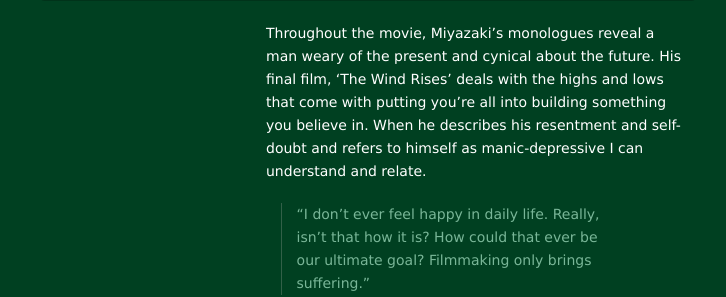
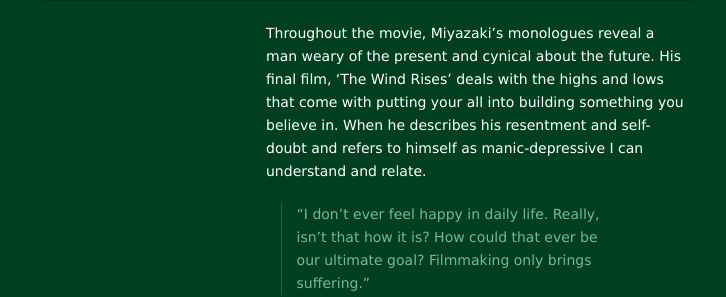
Before and after one commit to pketh/pketh.github.io, a Jekyll site: the page built from _posts/2015-01-11-ghibli-miyazaki.md, in a window 1280 px wide and 900 px high, scrolled down 1928 px. Shown: the part 235-532 px from the top of the window, without its empty margins (304-1030 px from the left). Built offline with Jekyll 4.4.1, drawn with Linux system fonts in a browser that asks for light colours; Markdown is read by kramdown in place of the engine named in the settings.

Commit message:
Update 2015-01-11-ghibli-miyazaki.md

```diff
--- a/_posts/2015-01-11-ghibli-miyazaki.md
+++ b/_posts/2015-01-11-ghibli-miyazaki.md
@@ -26,7 +26,7 @@
 	<img class="large" src="/images/2015/ghibli-miyazaki/3.jpg" srcset="/images/2015/ghibli-miyazaki/3@2x.jpg 2x" alt="Miyazaki drawing a storyboard for a scene with a plane">
 </a>
 
-Throughout the movie, Miyazaki’s monologues reveal a man weary of the present and cynical about the future. His final film, ‘The Wind Rises’ deals with the highs and lows that come with putting you’re all into building something you believe in. When he describes his resentment and self-doubt and refers to himself as manic-depressive I can understand and relate.
+Throughout the movie, Miyazaki’s monologues reveal a man weary of the present and cynical about the future. His final film, ‘The Wind Rises’ deals with the highs and lows that come with putting your all into building something you believe in. When he describes his resentment and self-doubt and refers to himself as manic-depressive I can understand and relate.
 
 > “I don’t ever feel happy in daily life. Really, isn’t that how it is? How could that ever be our ultimate goal? Filmmaking only brings suffering.”
 
```
